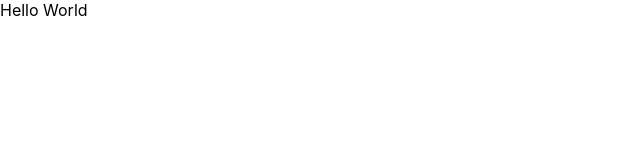
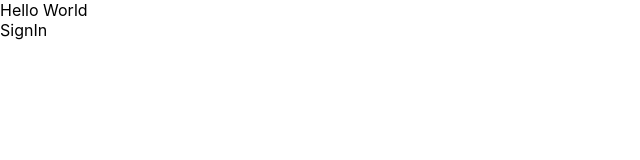
Before and after one commit to Priyanshi-99/react_slack_clone, a React (Create React App) app: page / in a window 1280 px wide. Shown: the top 160 px of the page, without its empty margins (0-640 px from the left). Built offline with nearby package versions, Linux system fonts and the light colour scheme.

Commit message:
Added SignIn component

```diff
--- a/src/components/App.js
+++ b/src/components/App.js
@@ -1,8 +1,10 @@
-import React from 'react';
+import React from "react";
+import { SignIn } from "./";
 function App() {
   return (
     <div className="App">
       Hello World
+      <SignIn />
     </div>
   );
 }
--- /dev/null
+++ b/src/components/SignIn.js
@@ -0,0 +1,9 @@
+import React, { Component } from "react";
+
+class SignIn extends Component {
+  render() {
+    return <div>SignIn</div>;
+  }
+}
+
+export default SignIn;
--- a/src/components/index.js
+++ b/src/components/index.js
@@ -1,5 +1,5 @@
 import App from './App'
-
+import SignIn from './SignIn'
 export{
-    App
+    App,SignIn
 }
--- a/src/index.js
+++ b/src/index.js
@@ -1,16 +1,10 @@
-import React from 'react';
-import ReactDOM from 'react-dom';
-import './index.css';
-import { App } from './components';
-
+import React from "react";
+import ReactDOM from "react-dom";
+import "./index.css";
+import { App } from "./components";
 
 ReactDOM.render(
-  <React.StrictMode>
-    <App />
-  </React.StrictMode>,
-  document.getElementById('root')
+  <App />,
+
+  document.getElementById("root")
 );
-
-// If you want your app to work offline and load faster, you can change
-// unregister() to register() below. Note this comes with some pitfalls.
-// Learn more about service workers: https://bit.ly/CRA-PWA
```
